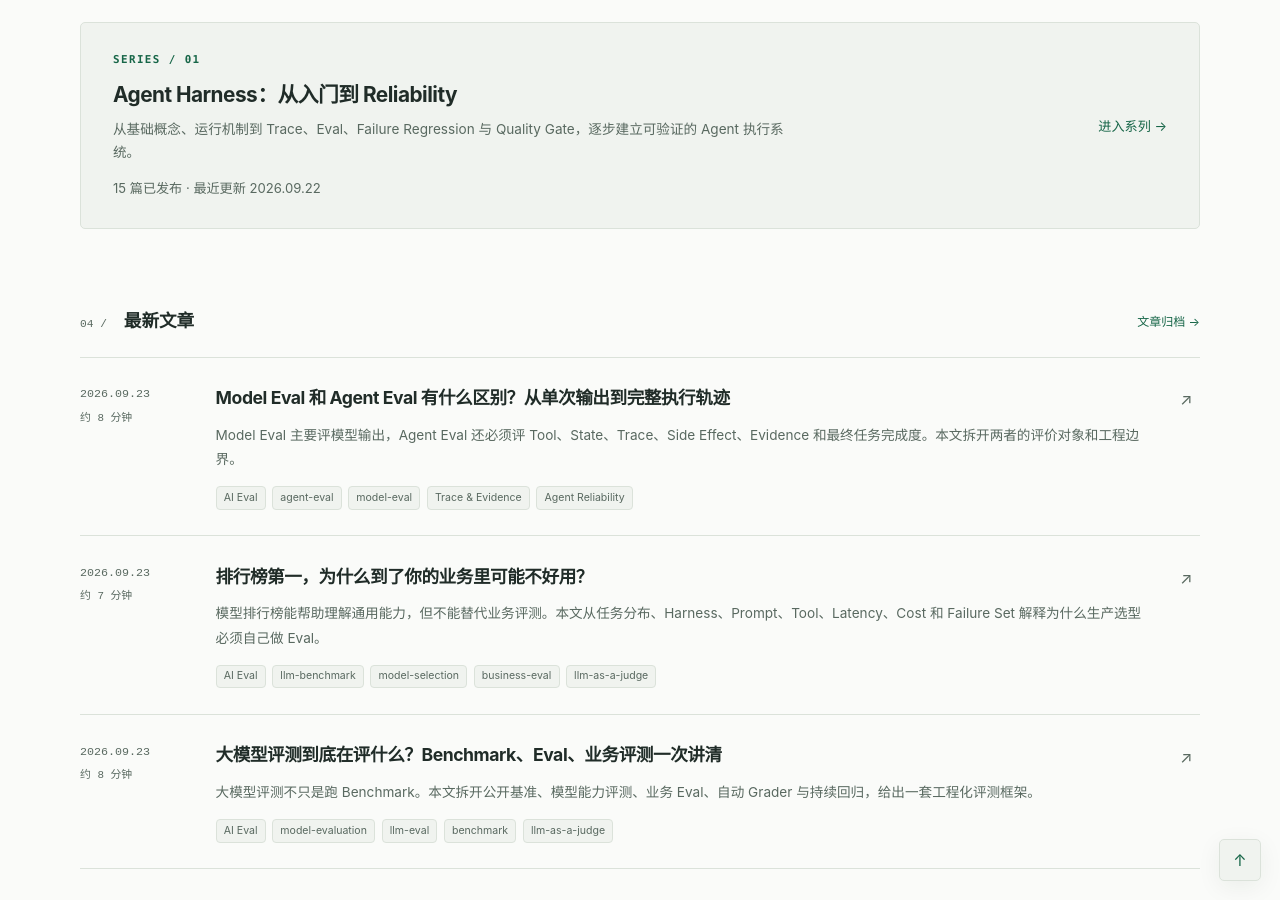
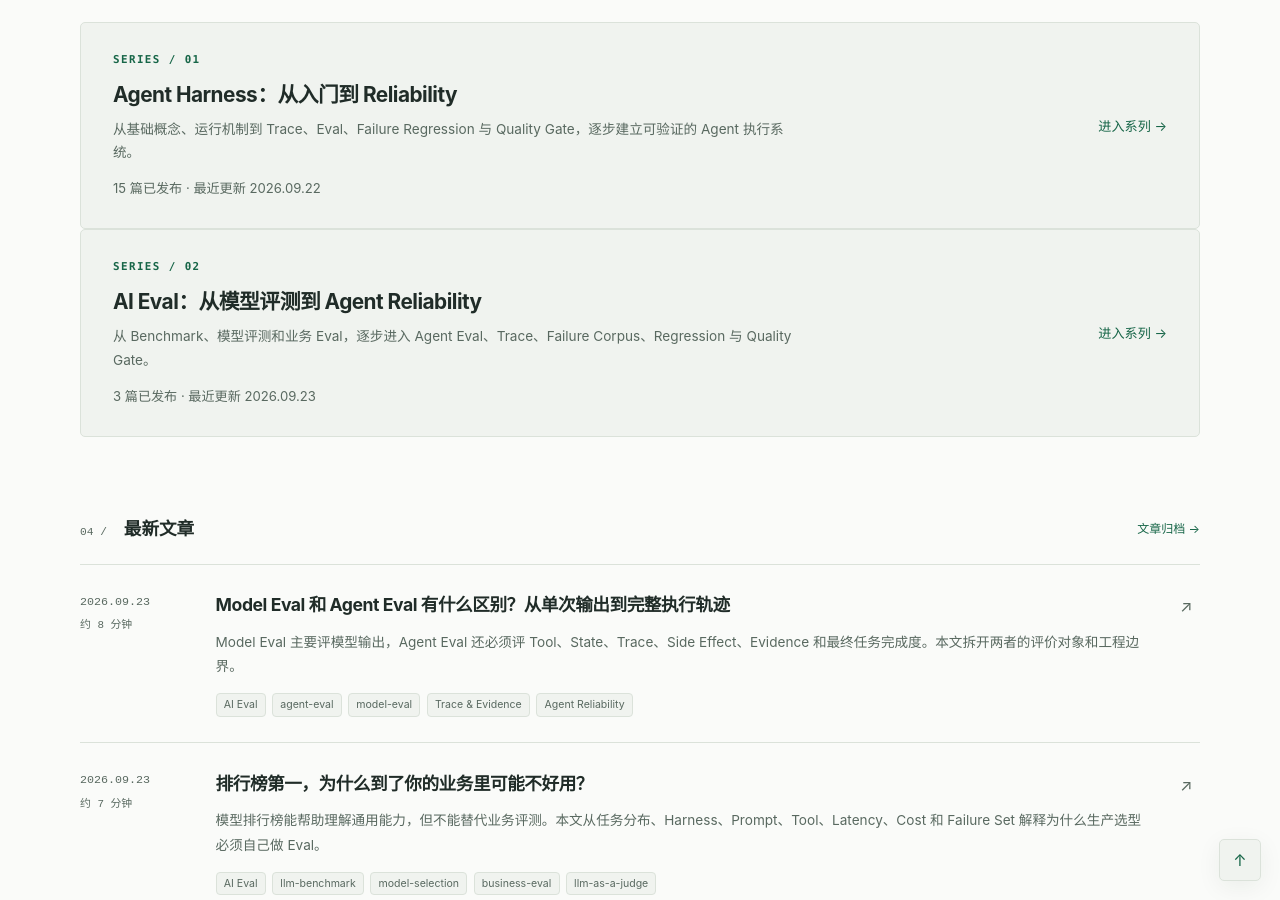
Before and after one commit to hugfeature/hugfeature.github.io, a Jekyll site: the page built from index.md, in a window 1280 px wide and 900 px high, scrolled down 1375 px. Built offline with Jekyll 4.4.1, drawn with Linux system fonts in a browser that asks for light colours.

Commit message:
site: add AI Eval series

```diff
--- a/_data/series.yml
+++ b/_data/series.yml
@@ -2,3 +2,7 @@
   title: Agent Harness：从入门到 Reliability
   url: /harness/
   description: 从基础概念、运行机制到 Trace、Eval、Failure Regression 与 Quality Gate，逐步建立可验证的 Agent 执行系统。
+- id: ai-eval
+  title: AI Eval：从模型评测到 Agent Reliability
+  url: /eval/
+  description: 从 Benchmark、模型评测和业务 Eval，逐步进入 Agent Eval、Trace、Failure Corpus、Regression 与 Quality Gate。
```
